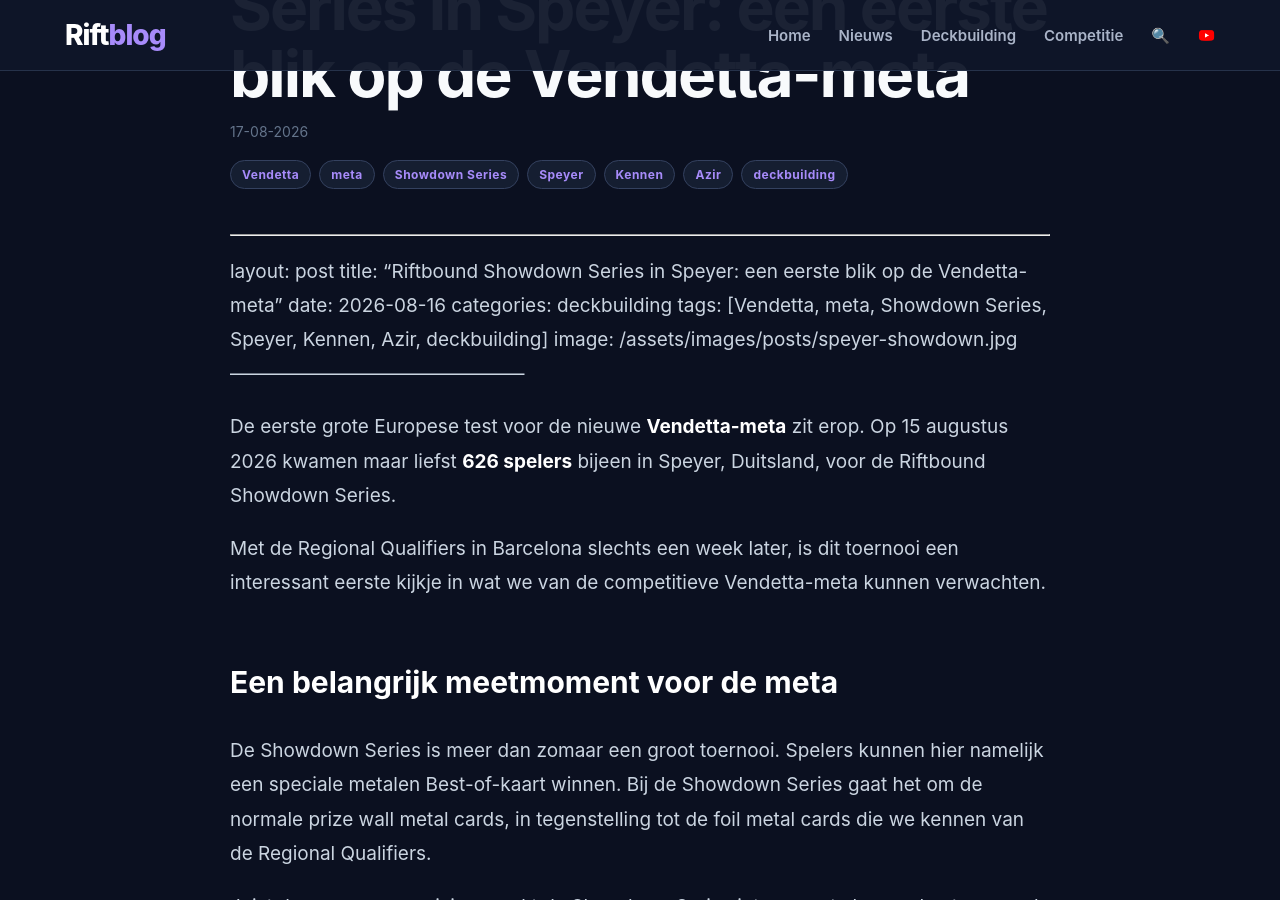
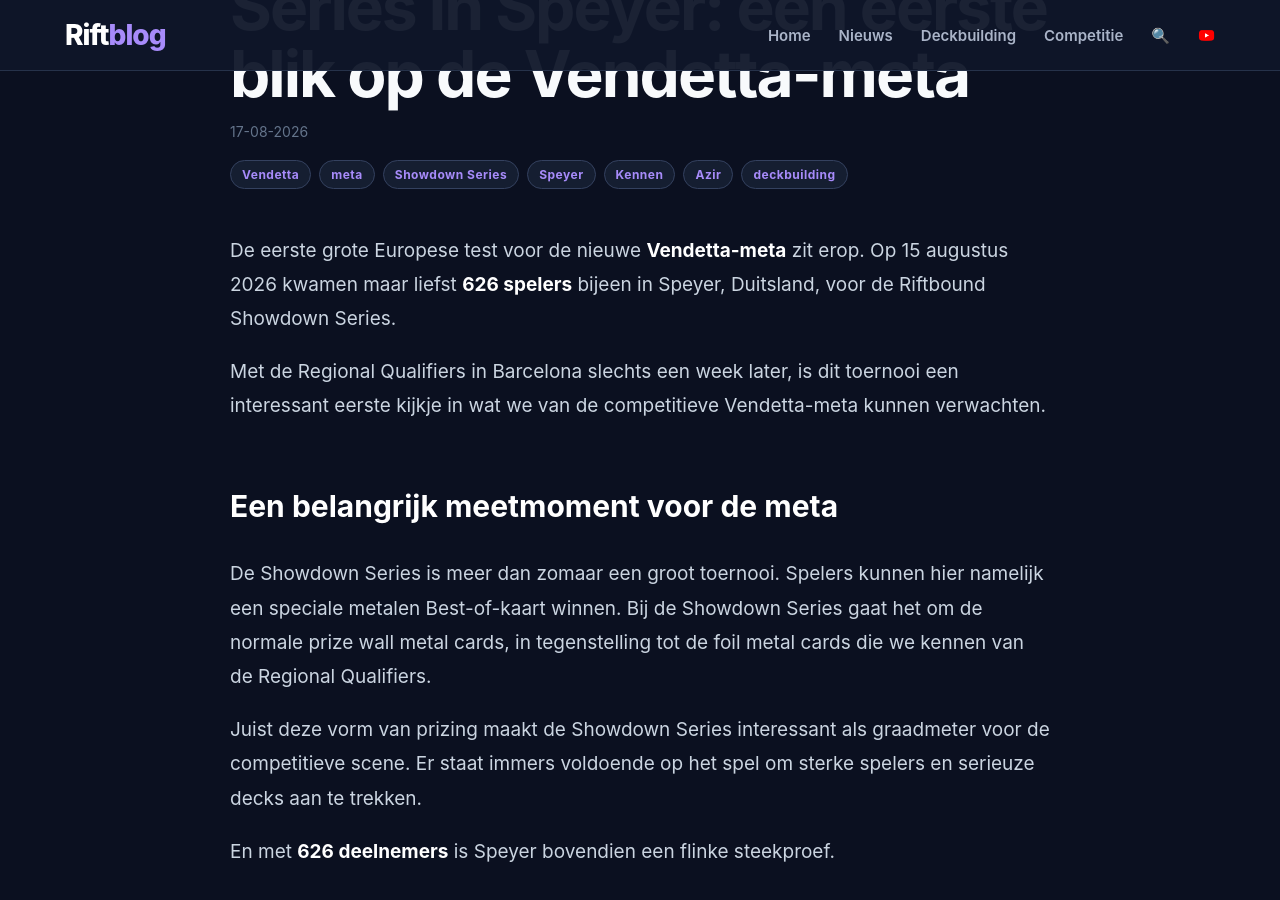
Before and after one commit to triatleet/riftbound-nl, a Jekyll site: the page built from _posts/2026-08-17-riftbound-showdown-series-speyer.md, in a window 1280 px wide and 900 px high, scrolled down 537 px. Built offline with Jekyll 4.4.1, drawn with Linux system fonts in a browser that asks for light colours.

Commit message:
Update 2026-08-17-riftbound-showdown-series-speyer.md

```diff
--- a/_posts/2026-08-17-riftbound-showdown-series-speyer.md
+++ b/_posts/2026-08-17-riftbound-showdown-series-speyer.md
@@ -6,15 +6,6 @@
 tags: [Vendetta, meta, Showdown Series, Speyer, Kennen, Azir, deckbuilding]
 image: /assets/images/posts/speyer-showdown.jpg
 ---
----
-
-layout: post
-title: "Riftbound Showdown Series in Speyer: een eerste blik op de Vendetta-meta"
-date: 2026-08-16
-categories: deckbuilding
-tags: [Vendetta, meta, Showdown Series, Speyer, Kennen, Azir, deckbuilding]
-image: /assets/images/posts/speyer-showdown.jpg
------------------------------------------------
 
 De eerste grote Europese test voor de nieuwe **Vendetta-meta** zit erop. Op 15 augustus 2026 kwamen maar liefst **626 spelers** bijeen in Speyer, Duitsland, voor de Riftbound Showdown Series.
 
```
